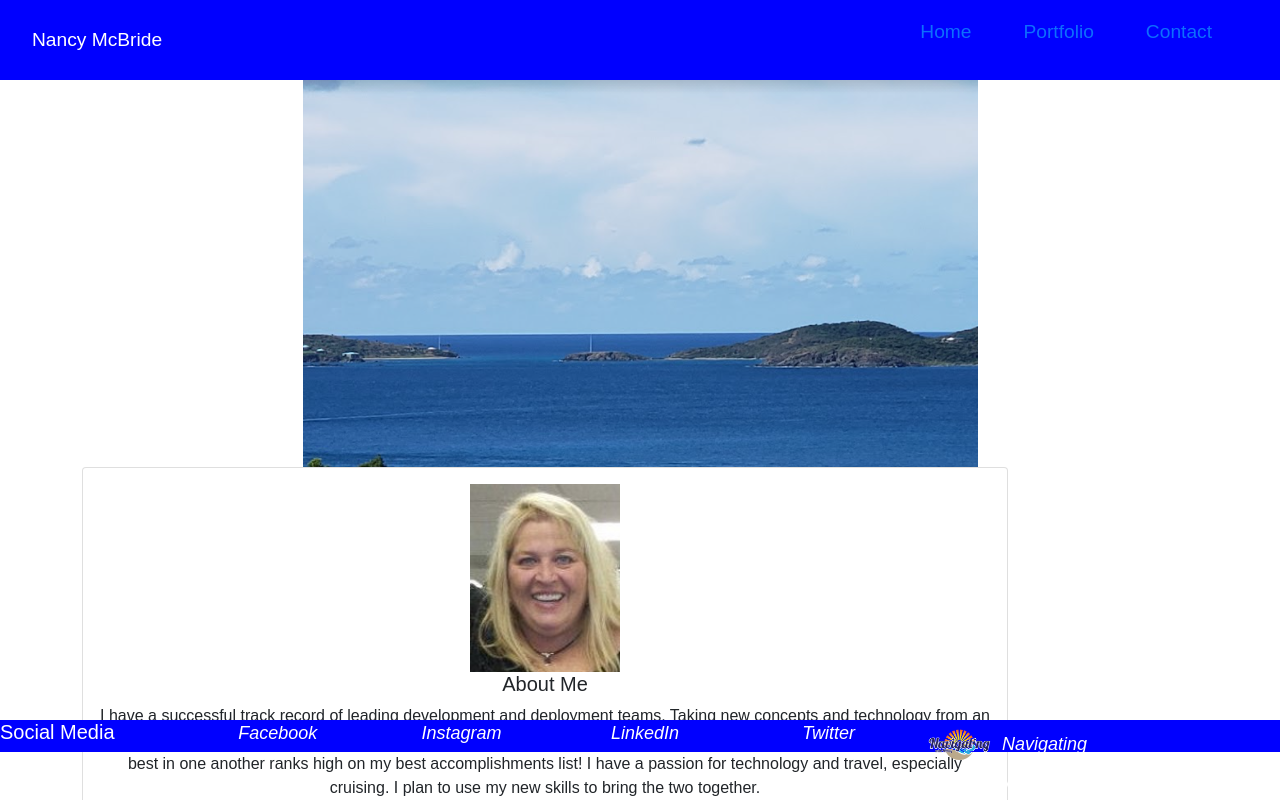
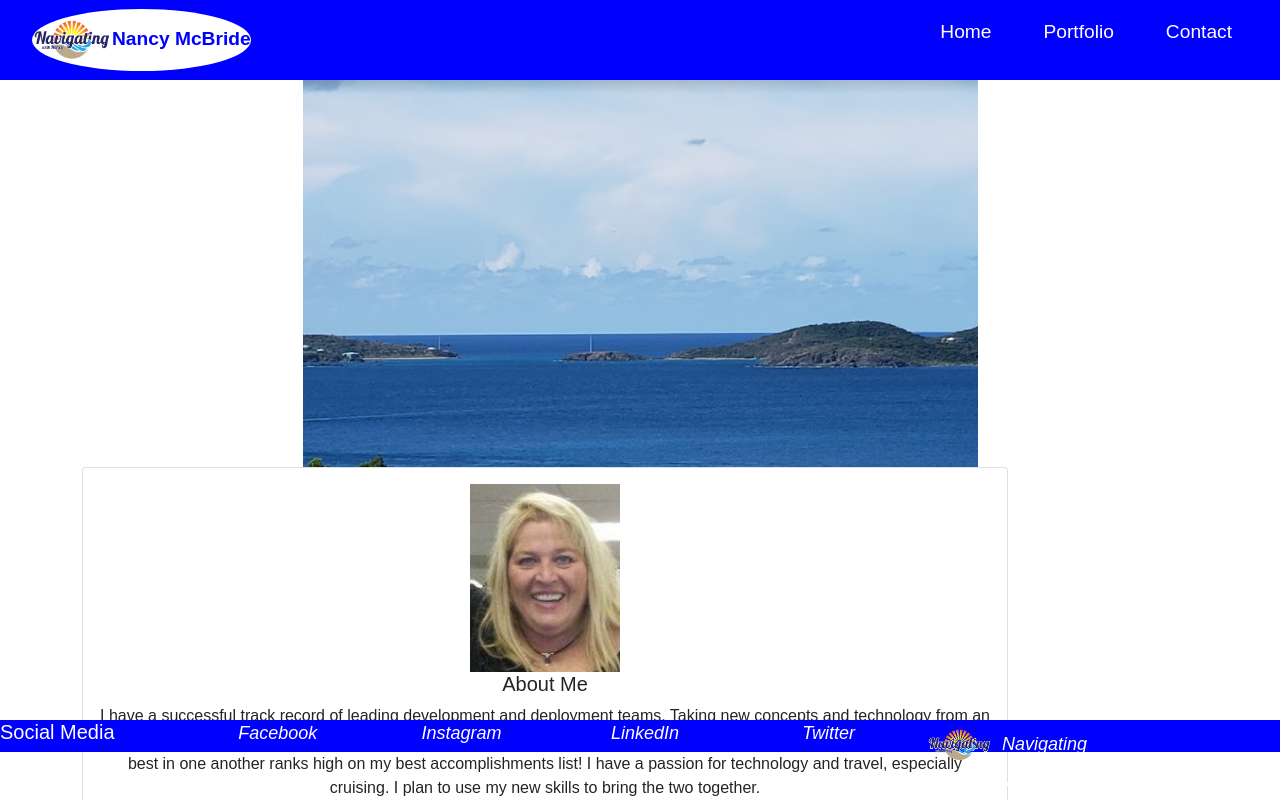
Before and after one commit to kcnancy/NancyMcBride-ReactPortfolio, a React (Create React App) app in the folder nancymcbrideportfolio/: page / in a window 1280 px wide. Shown: the top 800 px of the page. Built offline with nearby package versions, Linux system fonts and the light colour scheme.

Commit message:
changes to navbar layout

```diff
--- a/nancymcbrideportfolio/public/index.html
+++ b/nancymcbrideportfolio/public/index.html
@@ -9,6 +9,12 @@
       name="description"
       content="Web site created using create-react-app"
     />
+    <link
+  rel="stylesheet"
+  href="https://cdn.jsdelivr.net/npm/bootstrap@4.6.0/dist/css/bootstrap.min.css"
+  integrity="sha384-B0vP5xmATw1+K9KRQjQERJvTumQW0nPEzvF6L/Z6nronJ3oUOFUFpCjEUQouq2+l"
+  crossorigin="anonymous"
+/>
     <link rel="apple-touch-icon" href="%PUBLIC_URL%/logo192.png" />
     <!--
       manifest.json provides metadata used when your web app is installed on a
--- a/nancymcbrideportfolio/src/App.js
+++ b/nancymcbrideportfolio/src/App.js
@@ -5,6 +5,7 @@ import Home from './pages/Home';
 import Portfolio from './pages/Portfolio';
 import Footer from "./components/Footer";
 import Contact from './pages/Contact';
+import 'bootstrap/dist/css/bootstrap.min.css';
 
 function App() {
 	return (
--- a/nancymcbrideportfolio/src/components/Navbar.css
+++ b/nancymcbrideportfolio/src/components/Navbar.css
@@ -12,12 +12,16 @@
 
 .nav-logo {
 	text-decoration: none;
-	color: white;
+	color: blue;
+	font-weight: 700;
+	background-color: white;
+	border-radius: 100%;
+	align-items: center;
 }
 
 .nav-links {
 	display: grid;
-	grid-template-columns: repeat(4, auto);
+	grid-template-columns: repeat(3, auto);
 	grid-gap: 20px;
 	list-style: none;
 	color: white;
@@ -38,6 +42,7 @@
 	display: none;
 	font-size: 2rem;
 	cursor: pointer;
+
 }
 
 @media only screen and (max-width: 500px) {
--- a/nancymcbrideportfolio/src/components/Navbar.js
+++ b/nancymcbrideportfolio/src/components/Navbar.js
@@ -2,6 +2,7 @@ import React, { useState } from 'react';
 import { FiMenu, FiX } from 'react-icons/fi';
 import { Link } from 'react-router-dom';
 import './Navbar.css';
+import logo from '../assets/Navigating-with-Nancy-Final.png'
 
 const Navbar = () => {
 	const [open, setOpen] = useState(false);
@@ -17,6 +18,7 @@ const Navbar = () => {
 	return (
 		<nav className="navbar">
 			<Link to="/" className="nav-logo">
+			<img src={logo} alt='logo' style={{ width:'80px'}}/>
 				Nancy McBride
 			</Link>
 			<div onClick={handleClick} className="nav-icon">
@@ -24,17 +26,17 @@ const Navbar = () => {
 			</div>
 			<ul className={open ? 'nav-links active' : 'nav-links'}>
 				<li className="nav-item">
-					<Link to="/" className="nav-link" onClick={closeMenu}>
+					<Link to="/" className="nav-link text-white" onClick={closeMenu}>
 						Home
 					</Link>
 				</li>
 				<li className="nav-item">
-					<Link to="/about" className="nav-link" onClick={closeMenu}>
+					<Link to="/about" className="nav-link text-white" onClick={closeMenu}>
 						Portfolio
 					</Link>
 				</li>
 				<li className="nav-item">
-					<Link to="/contact" className="nav-link" onClick={closeMenu}>
+					<Link to="/contact" className="nav-link text-white" onClick={closeMenu}>
 						Contact
 					</Link>
 				</li>
```
